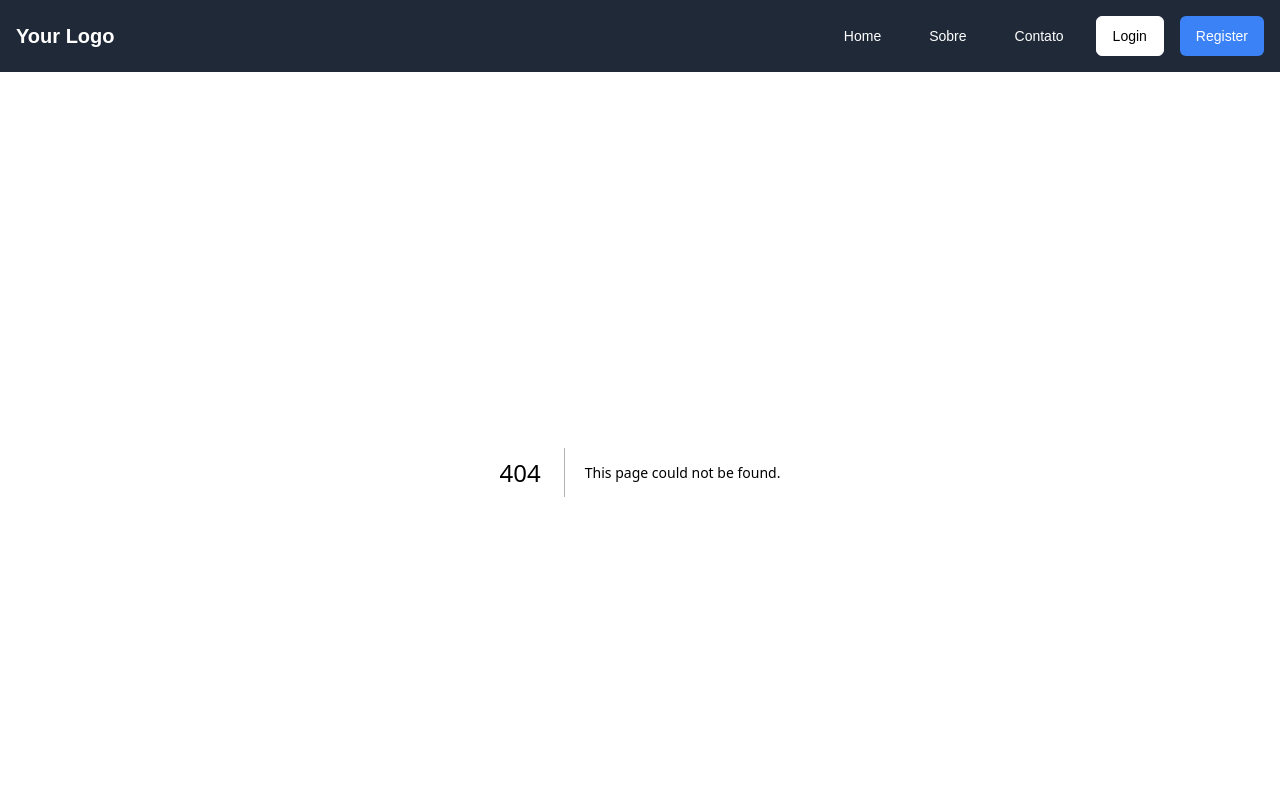
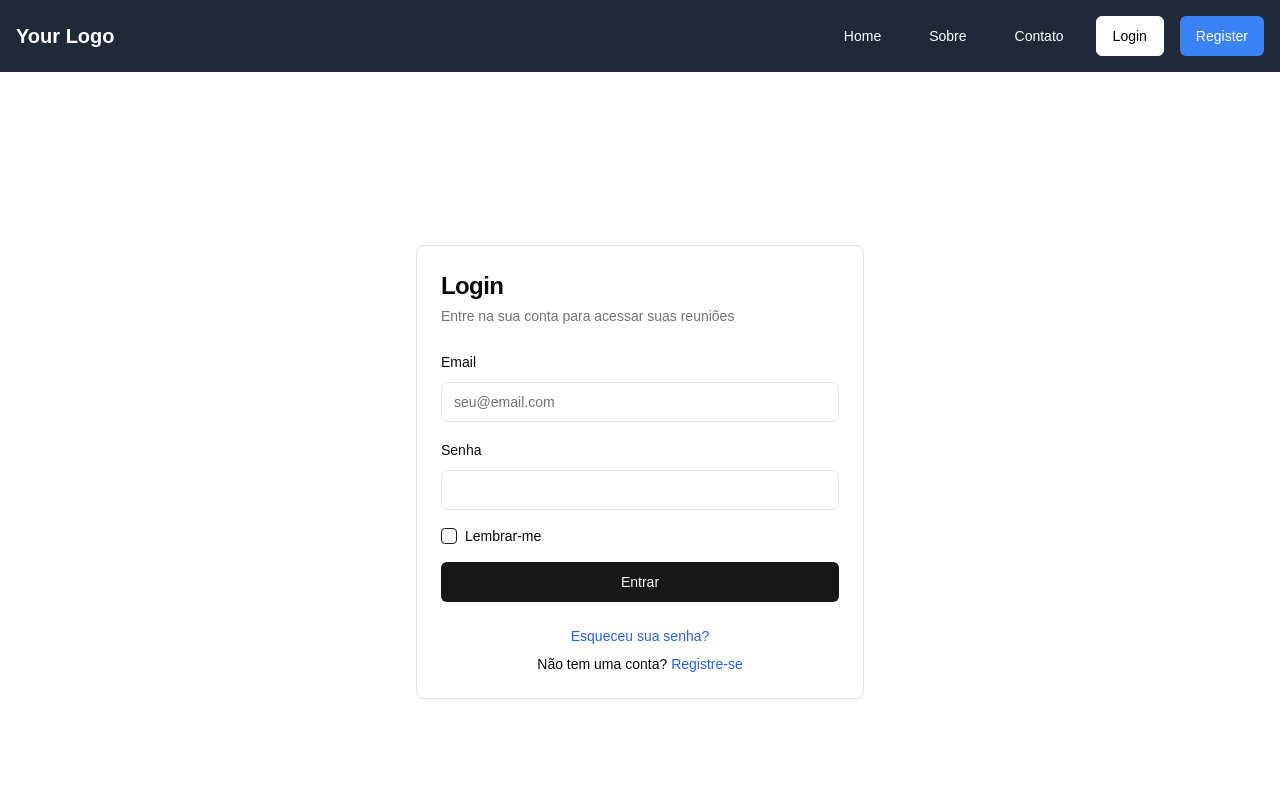
Before and after one commit to felipeSoaresEnterScience/Projeto_Agenda_Reunioes, a Next.js app in the folder projeto_agenda/: page /login in a window 1280 px wide. Before the commit this address had no page. Shown: the top 800 px of the page. Built offline with nearby package versions, Linux system fonts and the light colour scheme.

Commit message:
:sparkles: feat: add LoginPage

```diff
--- /dev/null
+++ b/projeto_agenda/app/login/page.tsx
@@ -0,0 +1,74 @@
+import React from "react";
+import Link from "next/link";
+
+// Importing components from the shadcn UI library
+import { Button } from "@/components/ui/button";
+import { Input } from "@/components/ui/input";
+import { Checkbox } from "@/components/ui/checkbox";
+import {
+  Card,
+  CardHeader,
+  CardTitle,
+  CardDescription,
+  CardContent,
+  CardFooter,
+} from "@/components/ui/card";
+
+export default function LoginPage() {
+  return (
+    <div className="container mx-auto px-4 h-screen flex items-center justify-center">
+      <Card className="w-full max-w-md">
+        <CardHeader className="space-y-1">
+          <CardTitle className="text-2xl font-bold">Login</CardTitle>
+          <CardDescription>
+            Entre na sua conta para acessar suas reuniões
+          </CardDescription>
+        </CardHeader>
+        <CardContent>
+          <form className="space-y-4">
+            <div className="space-y-2">
+              <label htmlFor="email" className="text-sm font-medium">
+                Email
+              </label>
+              <Input
+                id="email"
+                type="email"
+                placeholder="seu@email.com"
+                required
+              />
+            </div>
+            <div className="space-y-2">
+              <label htmlFor="password" className="text-sm font-medium">
+                Senha
+              </label>
+              <Input id="password" type="password" required />
+            </div>
+            <div className="flex items-center space-x-2">
+              <Checkbox id="remember" />
+              <label htmlFor="remember" className="text-sm font-medium">
+                Lembrar-me
+              </label>
+            </div>
+            <Button type="submit" className="w-full">
+              Entrar
+            </Button>
+          </form>
+        </CardContent>
+        <CardFooter className="flex flex-col space-y-2">
+          <Link
+            href="/forgot-password"
+            className="text-sm text-blue-600 hover:underline"
+          >
+            Esqueceu sua senha?
+          </Link>
+          <div className="text-sm">
+            Não tem uma conta?{" "}
+            <Link href="/register" className="text-blue-600 hover:underline">
+              Registre-se
+            </Link>
+          </div>
+        </CardFooter>
+      </Card>
+    </div>
+  );
+}
--- /dev/null
+++ b/projeto_agenda/components/ui/checkbox.tsx
@@ -0,0 +1,30 @@
+"use client"
+
+import * as React from "react"
+import * as CheckboxPrimitive from "@radix-ui/react-checkbox"
+import { Check } from "lucide-react"
+
+import { cn } from "@/lib/utils"
+
+const Checkbox = React.forwardRef<
+  React.ElementRef<typeof CheckboxPrimitive.Root>,
+  React.ComponentPropsWithoutRef<typeof CheckboxPrimitive.Root>
+>(({ className, ...props }, ref) => (
+  <CheckboxPrimitive.Root
+    ref={ref}
+    className={cn(
+      "peer h-4 w-4 shrink-0 rounded-sm border border-neutral-200 border-neutral-900 ring-offset-white focus-visible:outline-none focus-visible:ring-2 focus-visible:ring-neutral-950 focus-visible:ring-offset-2 disabled:cursor-not-allowed disabled:opacity-50 data-[state=checked]:bg-neutral-900 data-[state=checked]:text-neutral-50 dark:border-neutral-800 dark:border-neutral-50 dark:ring-offset-neutral-950 dark:focus-visible:ring-neutral-300 dark:data-[state=checked]:bg-neutral-50 dark:data-[state=checked]:text-neutral-900",
+      className
+    )}
+    {...props}
+  >
+    <CheckboxPrimitive.Indicator
+      className={cn("flex items-center justify-center text-current")}
+    >
+      <Check className="h-4 w-4" />
+    </CheckboxPrimitive.Indicator>
+  </CheckboxPrimitive.Root>
+))
+Checkbox.displayName = CheckboxPrimitive.Root.displayName
+
+export { Checkbox }
--- /dev/null
+++ b/projeto_agenda/components/ui/input.tsx
@@ -0,0 +1,25 @@
+import * as React from "react"
+
+import { cn } from "@/lib/utils"
+
+export interface InputProps
+  extends React.InputHTMLAttributes<HTMLInputElement> {}
+
+const Input = React.forwardRef<HTMLInputElement, InputProps>(
+  ({ className, type, ...props }, ref) => {
+    return (
+      <input
+        type={type}
+        className={cn(
+          "flex h-10 w-full rounded-md border border-neutral-200 bg-white px-3 py-2 text-sm ring-offset-white file:border-0 file:bg-transparent file:text-sm file:font-medium file:text-neutral-950 placeholder:text-neutral-500 focus-visible:outline-none focus-visible:ring-2 focus-visible:ring-neutral-950 focus-visible:ring-offset-2 disabled:cursor-not-allowed disabled:opacity-50 dark:border-neutral-800 dark:bg-neutral-950 dark:ring-offset-neutral-950 dark:file:text-neutral-50 dark:placeholder:text-neutral-400 dark:focus-visible:ring-neutral-300",
+          className
+        )}
+        ref={ref}
+        {...props}
+      />
+    )
+  }
+)
+Input.displayName = "Input"
+
+export { Input }
--- a/projeto_agenda/package.json
+++ b/projeto_agenda/package.json
@@ -9,6 +9,7 @@
     "lint": "next lint"
   },
   "dependencies": {
+    "@radix-ui/react-checkbox": "^1.1.1",
     "@radix-ui/react-navigation-menu": "^1.2.0",
     "@radix-ui/react-slot": "^1.1.0",
     "class-variance-authority": "^0.7.0",
```
Also changed, not shown: 1 other file (tests, documents, lock files or other folders).
